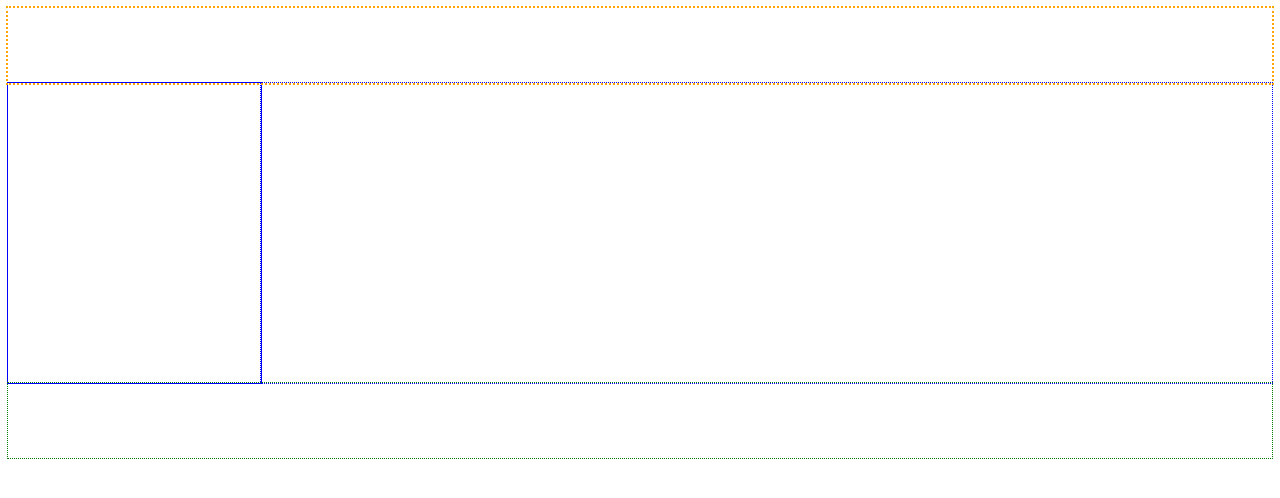
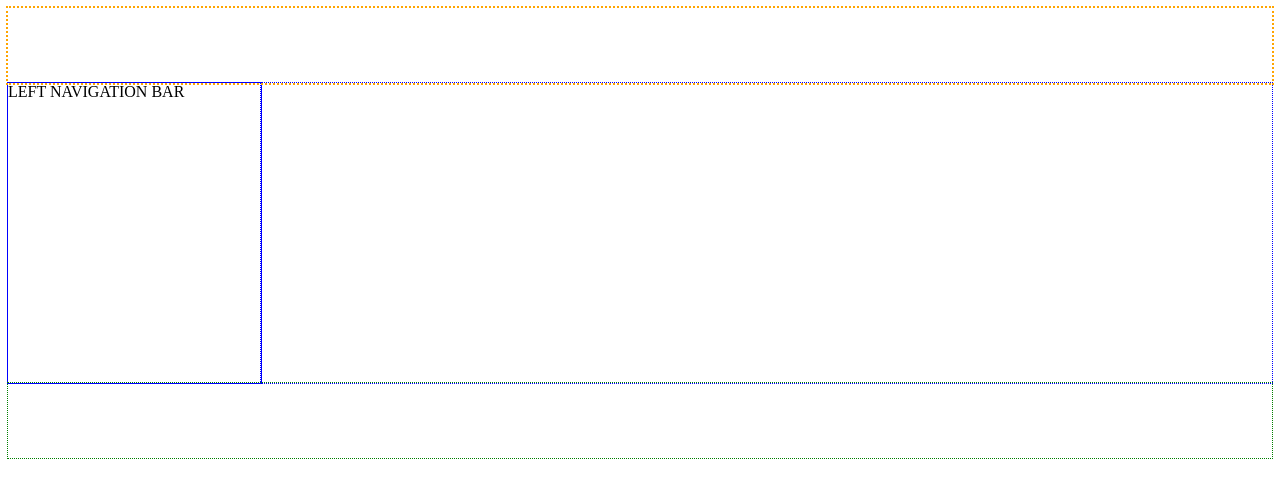
Before and after one commit to jbenbeasley/Web-101-Repo, a plain HTML site: page WebContent/web101.html in a window 1280 px wide. Drawn offline with Linux system fonts and the light colour scheme.

Commit message:
added some text to left nav bar

```diff
--- a/WebContent/Style.css
+++ b/WebContent/Style.css
@@ -5,11 +5,13 @@
 	clear: both;
 }
 
+
 header {
 	width: 100%;
 	height: 75px;
 	outline: dotted 2px orange;
 }
+
 
 div.left_nav {
 	width: 20%;
@@ -18,6 +20,7 @@
 	float: left;
 }
 
+
 div.content {
 	width: 80%;
 	outline: dotted 1px blue;
@@ -25,6 +28,7 @@
 	float: left;
 }
 
+
 footer {
 	width: 100%;
 	height: 75px;
--- a/WebContent/web101.html
+++ b/WebContent/web101.html
@@ -14,7 +14,7 @@
 	</header>
 
 
-	<div class="left_nav">
+	<div class="left_nav">LEFT NAVIGATION BAR
 
 	</div>
 
```
